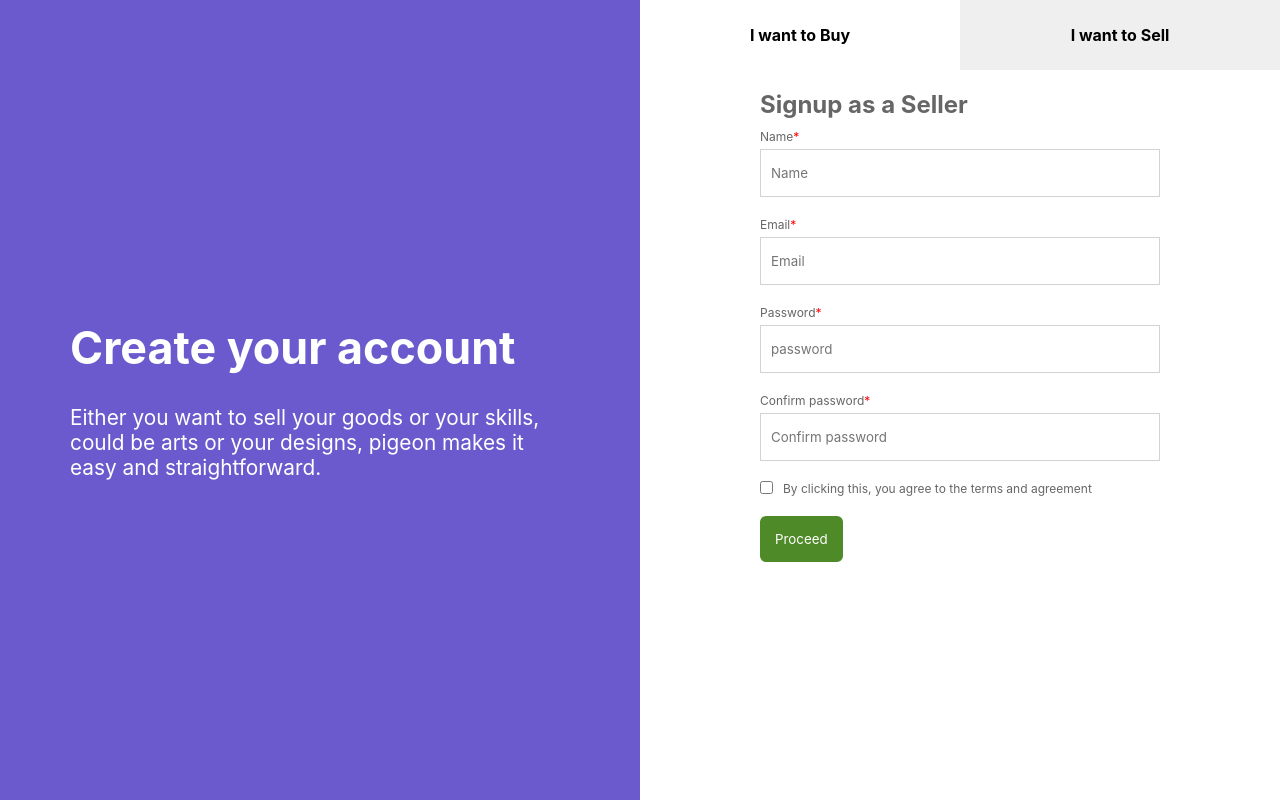
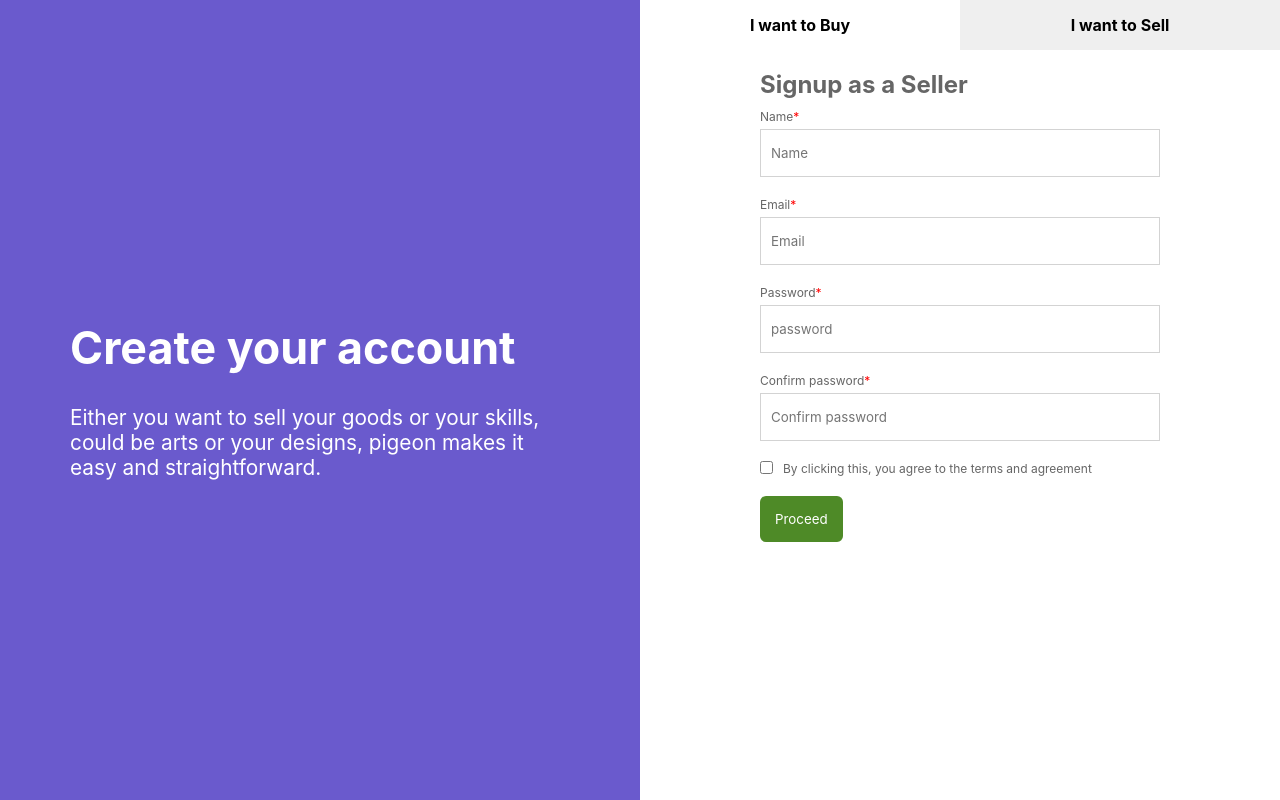
Before and after one commit to sammyodiagbe/shoppaa, a React (Create React App) app: page /signup in a window 1280 px wide. Built offline with nearby package versions, Linux system fonts and the light colour scheme.

Commit message:
style tweak

```diff
--- a/src/styles/pages/signup.css
+++ b/src/styles/pages/signup.css
@@ -31,7 +31,7 @@ div.signup-page section.left div.writeup p {
 }
 
 div.signup-page section.right div.tab {
-  height: 70px;
+  height: 50px;
   display: -ms-grid;
   display: grid;
   -ms-grid-columns: 1fr 1fr;
--- a/src/styles/pages/signup.scss
+++ b/src/styles/pages/signup.scss
@@ -27,7 +27,7 @@ div.signup-page {
   }
   section.right {
     div.tab {
-      height: 70px;
+      height: 50px;
       display: grid;
       grid-template-columns: 1fr 1fr;
       position: relative;
```
